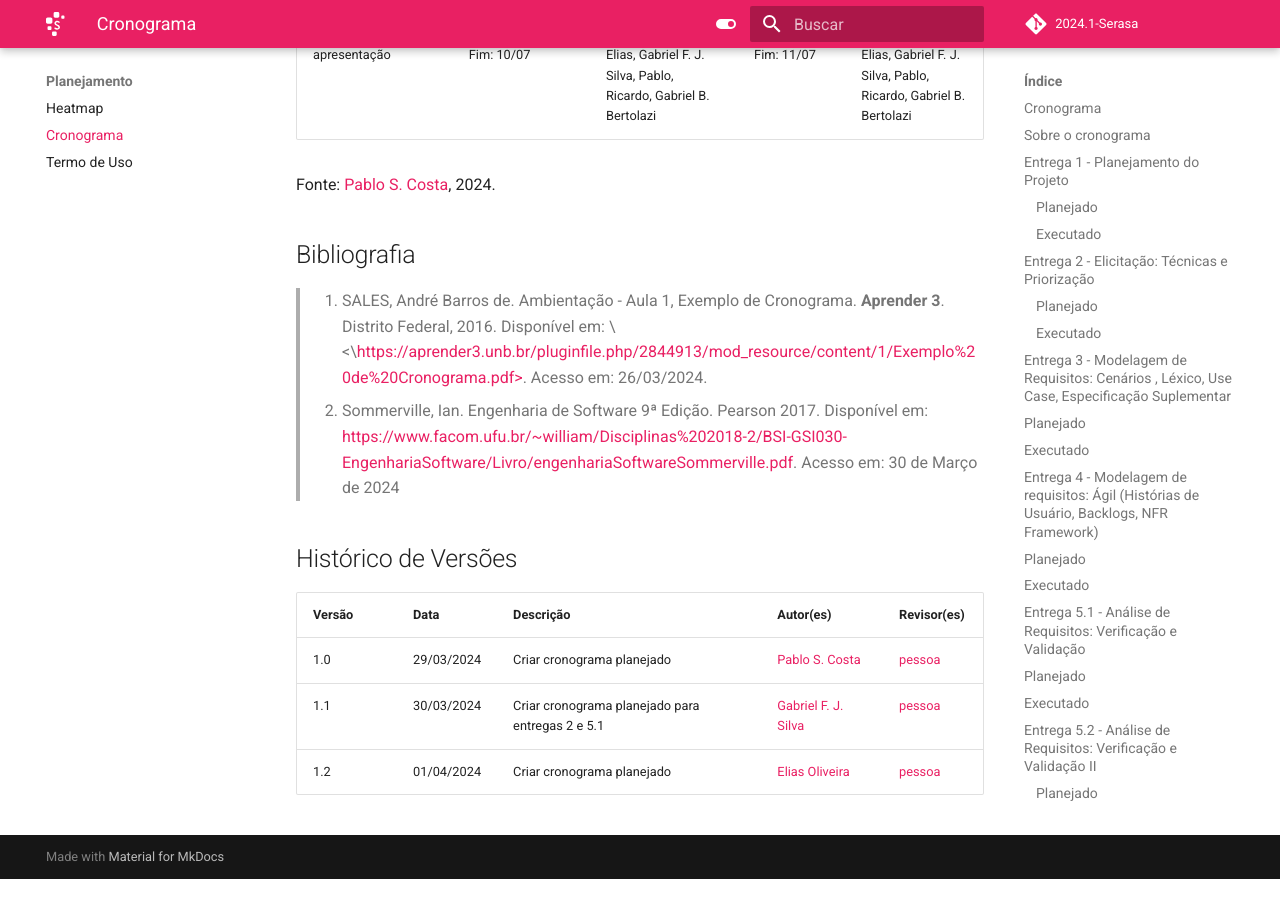
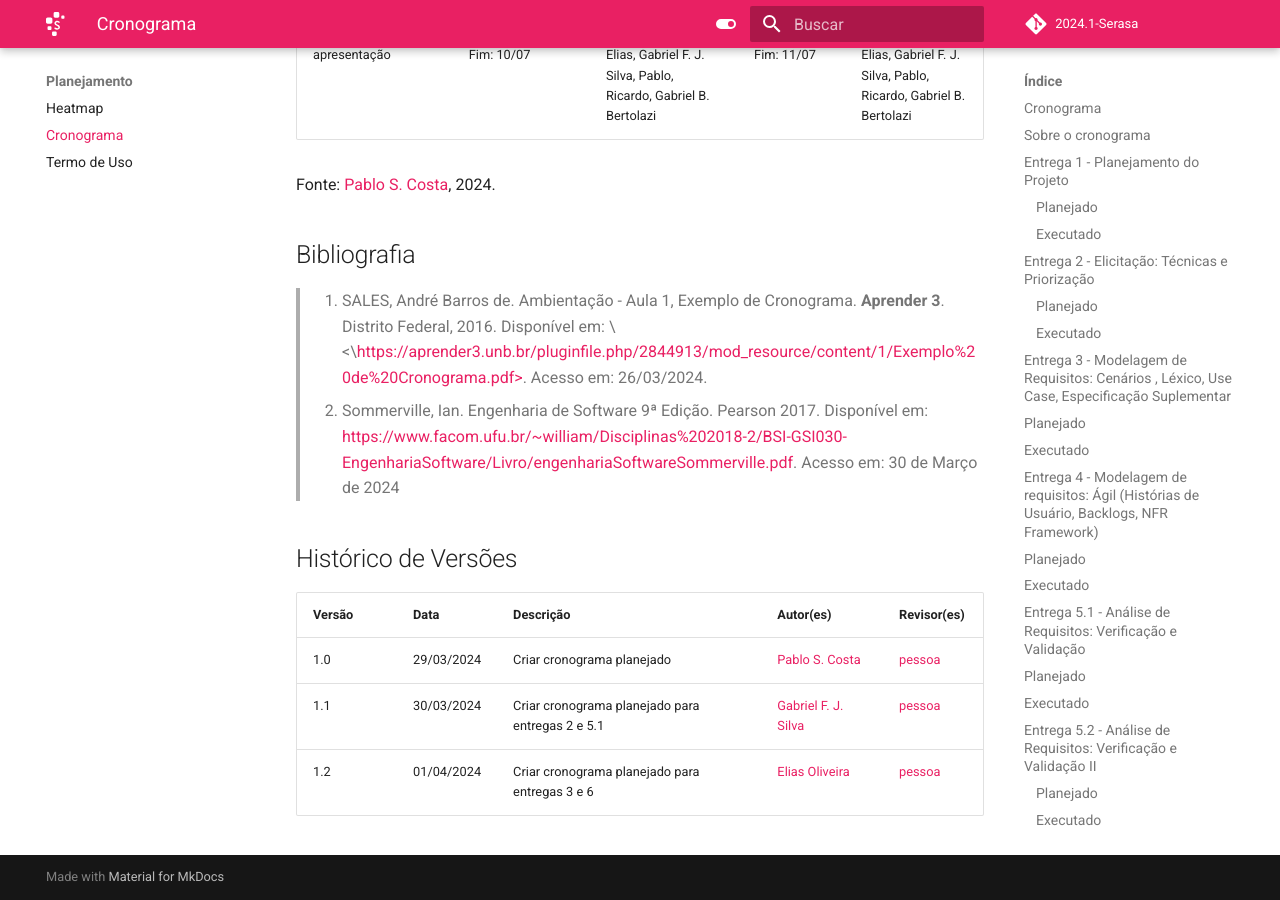
Before and after one commit to Requisitos-de-Software/2024.1-Serasa, an MkDocs documentation site: the page built from docs/planejamento/cronograma.md, in a window 1280 px wide and 900 px high, scrolled down 9476 px. Built offline with MkDocs 1.6.1 and Material for MkDocs 9.7.7, drawn with Linux system fonts in a browser that asks for light colours; comment, search, counter and statistics services are not loaded; before the commit the page ends 10355 px from its top, so only the background shows below that.

Commit message:
changes in the history of versions

```diff
--- a/docs/planejamento/cronograma.md
+++ b/docs/planejamento/cronograma.md
@@ -240,4 +240,4 @@ Disponível em:
 | --- | --- | --- | --- | --- |
 | 1.0 | 29/03/2024 | Criar cronograma planejado | [Pablo S. Costa](https://github.com/pabloheika) | [pessoa](https://github.com/pessoa) |
 | 1.1 | 30/03/2024 | Criar cronograma planejado para entregas 2 e 5.1 | [Gabriel F. J. Silva](https://github.com/MMcLovin) | [pessoa](https://github.com/pessoa) |
-| 1.2 | 01/04/2024 | Criar cronograma planejado | [Elias Oliveira](https://github.com/EliasOliveira21) | [pessoa](https://github.com/pessoa) |
+| 1.2 | 01/04/2024 | Criar cronograma planejado para entregas 3 e 6 | [Elias Oliveira](https://github.com/EliasOliveira21) | [pessoa](https://github.com/pessoa) |
```
